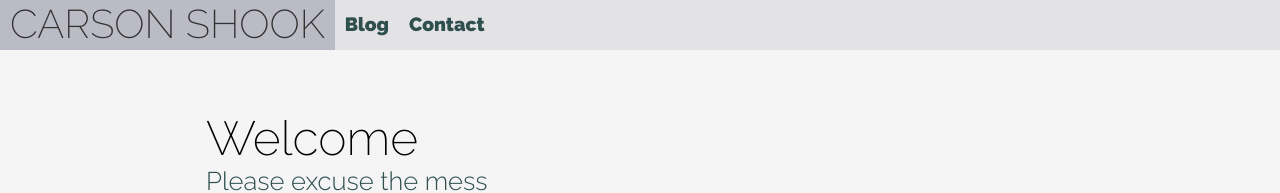
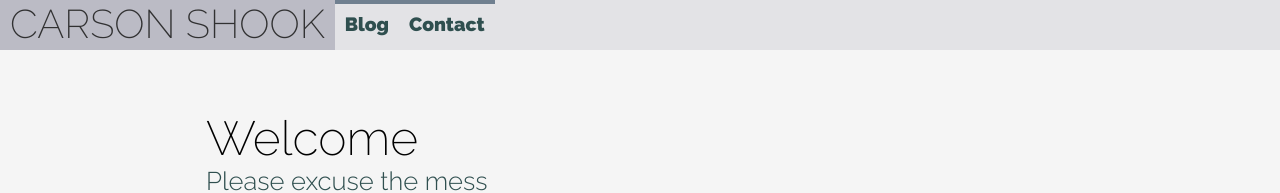
Before and after one commit to Carson-Shook/carson-shook.github.io, a Jekyll site: the page built from index.html, in a window 1280 px wide. Shown: the top 193 px of the page. Built offline with Jekyll 4.4.1, drawn with Linux system fonts in a browser that asks for light colours; Markdown is read by kramdown in place of the engine named in the settings.

Commit message:
Revert 3546f37..b6766ec
This rolls back to commit 3546f37c9049aa1dbcc47745e5fa7f576e3e38bb.

```diff
--- a/_includes/navigation.html
+++ b/_includes/navigation.html
@@ -1,7 +1,7 @@
 <nav id="topnav">
 	<a href="http://carson-shook.github.io" id="title">CARSON SHOOK</a><!--
 	<a href="#" class="navigation">Projects ▾</a><!--
-	--><a href="http://carson-shook.github.io/blog.html" class="navigation">Blog</a><!--
-	--><a href="#" class="navigation">Contact</a><!--
+	--><a href="http://carson-shook.github.io/blog.html" class="navigation" id="blog">Blog</a><!--
+	--><a href="#" class="navigation" id="contact">Contact</a><!--
 	<a href="https://github.com/Carson-Shook" class="navigation" id="github">Fork me on GitHub</a>-->
 </nav>
--- a/style1.css
+++ b/style1.css
@@ -98,6 +98,9 @@ p {
 #blog.navigation {
 	border-top: 4px solid slategray;
 }
+#contact.navigation {
+	border-top: 4px solid slategray;
+}
 #topnav {
 	background-color: #e3e3e6;
 	width: 100%;
```
